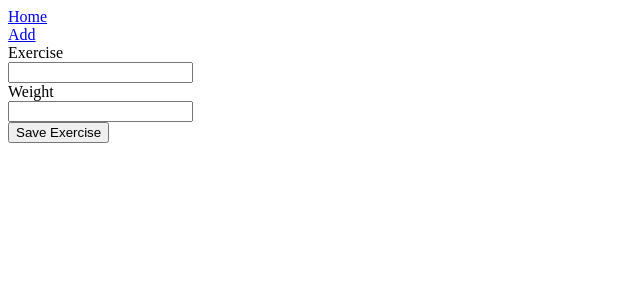
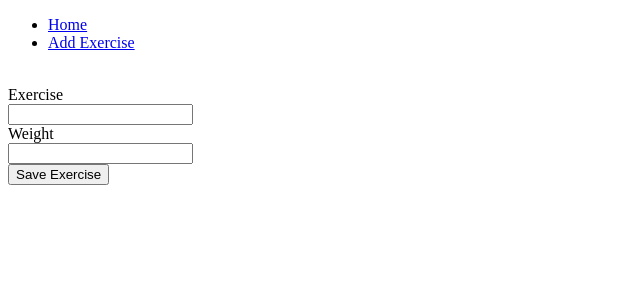
Before and after one commit to comatthewb/gymbuddy, a React (Create React App) app: page /add in a window 1280 px wide. Shown: the top 300 px of the page, without its empty margins (0-640 px from the left). Built offline with nearby package versions, Linux system fonts and the light colour scheme.

Commit message:
added homepage integration test

```diff
--- a/src/AddExercise.tsx
+++ b/src/AddExercise.tsx
@@ -3,6 +3,7 @@
 import { Exercise, FormStatus } from "./types";
 import { newExercise, NewExercise } from "./types";
 import { ChangeEvent, FormEvent } from "react";
+import { useNavigate } from "react-router";
 
 type Errors = Partial<NewExercise>;
 
@@ -14,6 +15,7 @@
 export function AddExercise(props: AddExerciseProps) {
     const [exercise, setExercise] = useState(newExercise);
     const [status, setStatus] = useState<FormStatus>("Idle");
+    const navigate = useNavigate();
 
     function validate() {
         const errors: Errors = {};
@@ -45,7 +47,7 @@
             },
         ]);
         setExercise(newExercise);
-        setStatus("Idle");
+        navigate("/");
     }
 
     const errors = validate();
--- a/src/App.tsx
+++ b/src/App.tsx
@@ -14,6 +14,7 @@
             <Routes>
                 <Route path="/" element={<Exercises exercises={exercises} />} />
                 <Route path="/add" element={<AddExercise exercises={exercises} setExercises={setExercises} />} />
+                <Route path="*" element={<h1>Page not found</h1>} />
             </Routes>
         </>
     );
--- a/src/Exercises.tsx
+++ b/src/Exercises.tsx
@@ -7,8 +7,8 @@
     return (
         <>
             <h1> Gymrat</h1>
-
             <h2> Exercises </h2>
+            {exercises.length ? (
                 <table>
                     <thead>
                         <tr>
@@ -27,6 +27,9 @@
                         })}
                     </tbody>
                 </table>
+            ) : (
+                <p> No exercises exist.</p>
+            )}
         </>
     );
 }
--- a/src/Navbar.tsx
+++ b/src/Navbar.tsx
@@ -1,9 +1,17 @@
+import { Link } from "react-router-dom";
 export default function Navbar() {
     return (
         <>
-            <a href="/"> Home </a>
-            <br />
-            <a href="/add"> Add</a>
+            <nav>
+                <ul>
+                    <li>
+                        <Link to="/"> Home </Link>
+                    </li>
+                    <li>
+                        <Link to="/add"> Add Exercise</Link>
+                    </li>
+                </ul>
+            </nav>
         </>
     );
 }
```
Also changed, not shown: 2 other files (tests, documents, lock files or other folders). Lines whose indentation alone changed are shown as unchanged.
